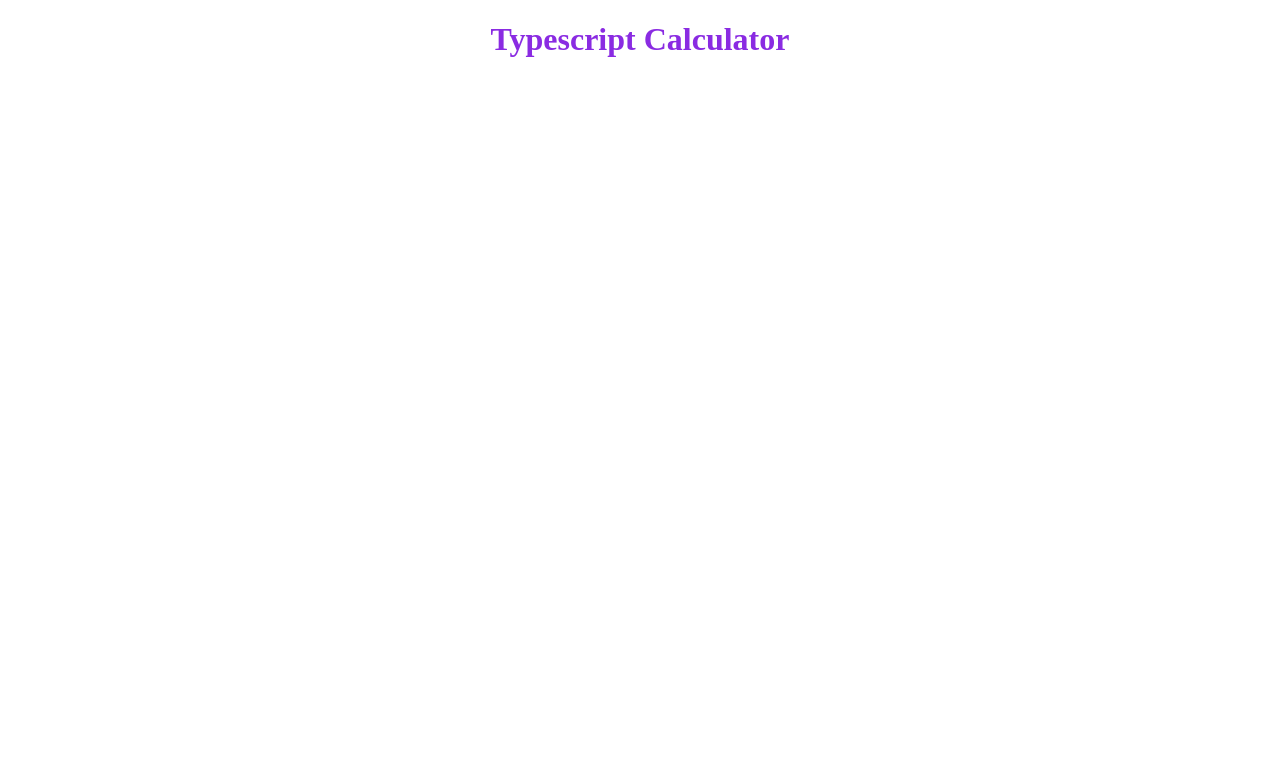
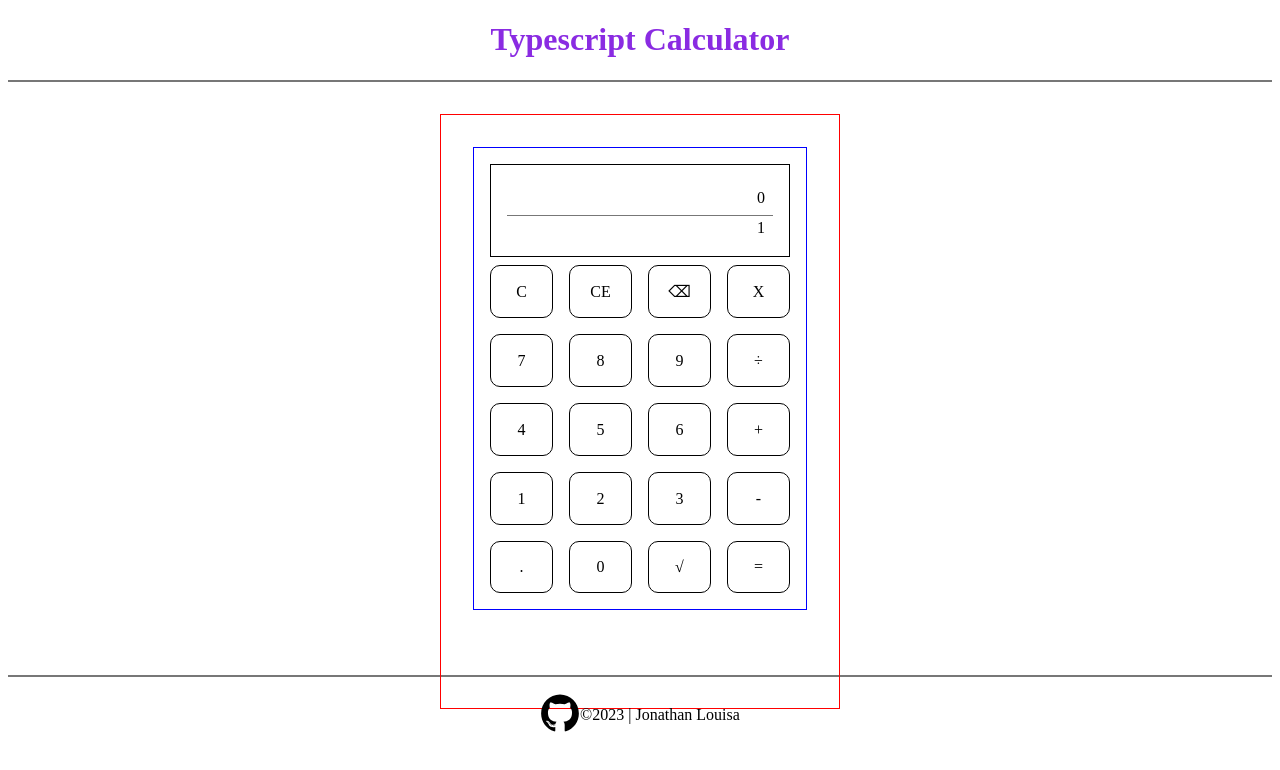
Before and after one commit to JLouisa/calculator-typescript, a website: page index.html in a window 1280 px wide. Drawn offline with Linux system fonts and the light colour scheme.

Commit message:
Add layout and function

```diff
--- a/index.html
+++ b/index.html
@@ -5,7 +5,7 @@
     <meta charset="UTF-8">
     <meta name="viewport" content="width=device-width, initial-scale=1.0">
     <link rel="stylesheet" href="./style.css">
-    <script src="./main.js"></script>
+    <script src="./main.js" defer></script>
     <title>Calculator with Typescript</title>
 </head>
 
@@ -13,8 +13,24 @@
     <header>
         <h1>Typescript Calculator</h1>
     </header>
-    <main></main>
-    <footer></footer>
+    <main>
+        <section class="mainLayout">
+            <div class="calculatorLayout">
+                <div class="wrapper">
+                    <div class="screen"></div>
+                    <div class="buttonsLayout"></div>
+                </div>
+            </div>
+        </section>
+    </main>
+    <footer>
+        <div class="links">
+            <a href="https://github.com/JLouisa" target="__blank">
+                <img src="./github-original.svg" alt="gitHubIcon" />
+            </a>
+            <div class="copyright">©2023 | Jonathan Louisa</div>
+        </div>
+    </footer>
 </body>
 
 </html>
--- a/main.js
+++ b/main.js
@@ -1,5 +1,7 @@
 "use strict";
 const app = (() => {
+    var _a;
+    //! Calculator class
     class Calc {
         add(num1, num2) {
             return num1 + num2;
@@ -15,4 +17,75 @@ const app = (() => {
         }
     }
     const calculator = new Calc();
+    //! History Arrays
+    let inputArr = [];
+    let calcArr = [];
+    //! Caching DOM
+    const buttonsEl = document.querySelector(".buttonsLayout");
+    const screenEl = document.querySelector(".screen");
+    //! Create calculator layout
+    // Screen layout
+    const bigScreenEl = document.createElement("div");
+    bigScreenEl.classList.add("bigScreen");
+    bigScreenEl.textContent = "0";
+    const smallScreenEl = document.createElement("div");
+    smallScreenEl.textContent = "1";
+    smallScreenEl.classList.add("smallScreen");
+    screenEl === null || screenEl === void 0 ? void 0 : screenEl.appendChild(bigScreenEl);
+    screenEl === null || screenEl === void 0 ? void 0 : screenEl.appendChild(smallScreenEl);
+    // Button layout
+    const contentArr = [
+        "C",
+        "CE",
+        "⌫",
+        "X",
+        7,
+        8,
+        9,
+        "÷",
+        4,
+        5,
+        6,
+        "+",
+        1,
+        2,
+        3,
+        "-",
+        ".",
+        0,
+        "√",
+        "=",
+    ];
+    let arr = [];
+    for (let i = 0; i < 20; i++) {
+        arr[i] = document.createElement("div");
+        (_a = arr[i]) === null || _a === void 0 ? void 0 : _a.classList.add(`buttons`, `btn${[i]}`);
+        arr[i].textContent = `${contentArr[i]}`;
+        buttonsEl === null || buttonsEl === void 0 ? void 0 : buttonsEl.appendChild(arr[i]);
+        if (i === 4 ||
+            i === 5 ||
+            i === 6 ||
+            i === 8 ||
+            i === 9 ||
+            i === 10 ||
+            i === 12 ||
+            i === 13 ||
+            i === 14 ||
+            i === 16 ||
+            i === 17) {
+            //! Add eventListener
+            arr[i].addEventListener("click", function () {
+                console.log(contentArr[i]);
+                inputArr.push(contentArr[i]);
+                console.log(inputArr);
+            });
+        }
+    }
+    arr[11].addEventListener("click", () => {
+        console.log(contentArr[11], "testing");
+        calcArr.push(inputArr.join(""));
+        calcArr.push(contentArr[11]);
+        inputArr = [];
+        console.log(calcArr);
+    });
 })();
--- a/style.css
+++ b/style.css
@@ -2,3 +2,87 @@ h1 {
   color: blueviolet;
   text-align: center;
 }
+
+header {
+  border-bottom: 2px solid #777;
+}
+
+/* ================Main================= */
+
+main {
+  min-height: 70vh;
+}
+
+.mainLayout {
+  display: grid;
+  grid-template-rows: 1fr;
+  grid-template-columns: repeat(3, 1fr);
+  height: 100%;
+  padding: 2em;
+}
+
+.calculatorLayout {
+  border: 1px solid red;
+  grid-row: 1/2;
+  grid-column: 2/3;
+  height: 100%;
+  padding: 2em;
+}
+
+.wrapper {
+  border: 1px solid blue;
+  padding: 1em;
+}
+
+.screen {
+  border: 1px solid black;
+  padding: 1em;
+  margin-bottom: 0.5em;
+}
+
+.bigScreen {
+  border-bottom: 1px solid #777;
+  padding: 0.5em 0.5em 0.5em 0.5em;
+}
+
+.smallScreen {
+  padding: 0.2em 0.5em 0.2em 0.5em;
+}
+
+.smallScreen,
+.bigScreen {
+  text-align: end;
+}
+
+.buttonsLayout {
+  display: grid;
+  grid-template-rows: repeat(4, 1fr);
+  grid-template-columns: repeat(4, 1fr);
+  gap: 1em;
+}
+
+.buttons {
+  border: 1px solid black;
+  border-radius: 10px;
+  padding: 1em;
+  display: flex;
+  justify-content: center;
+  align-items: center;
+}
+
+/* ===================Footer==================== */
+footer {
+  border-top: 2px solid #777;
+  padding: 1em;
+}
+
+.links {
+  display: flex;
+  justify-content: center;
+  align-items: center;
+}
+
+.links img {
+  width: 40px;
+  height: auto;
+}
```
Also changed, not shown: main.ts (+78 -0 lines), github-original.svg (added).
